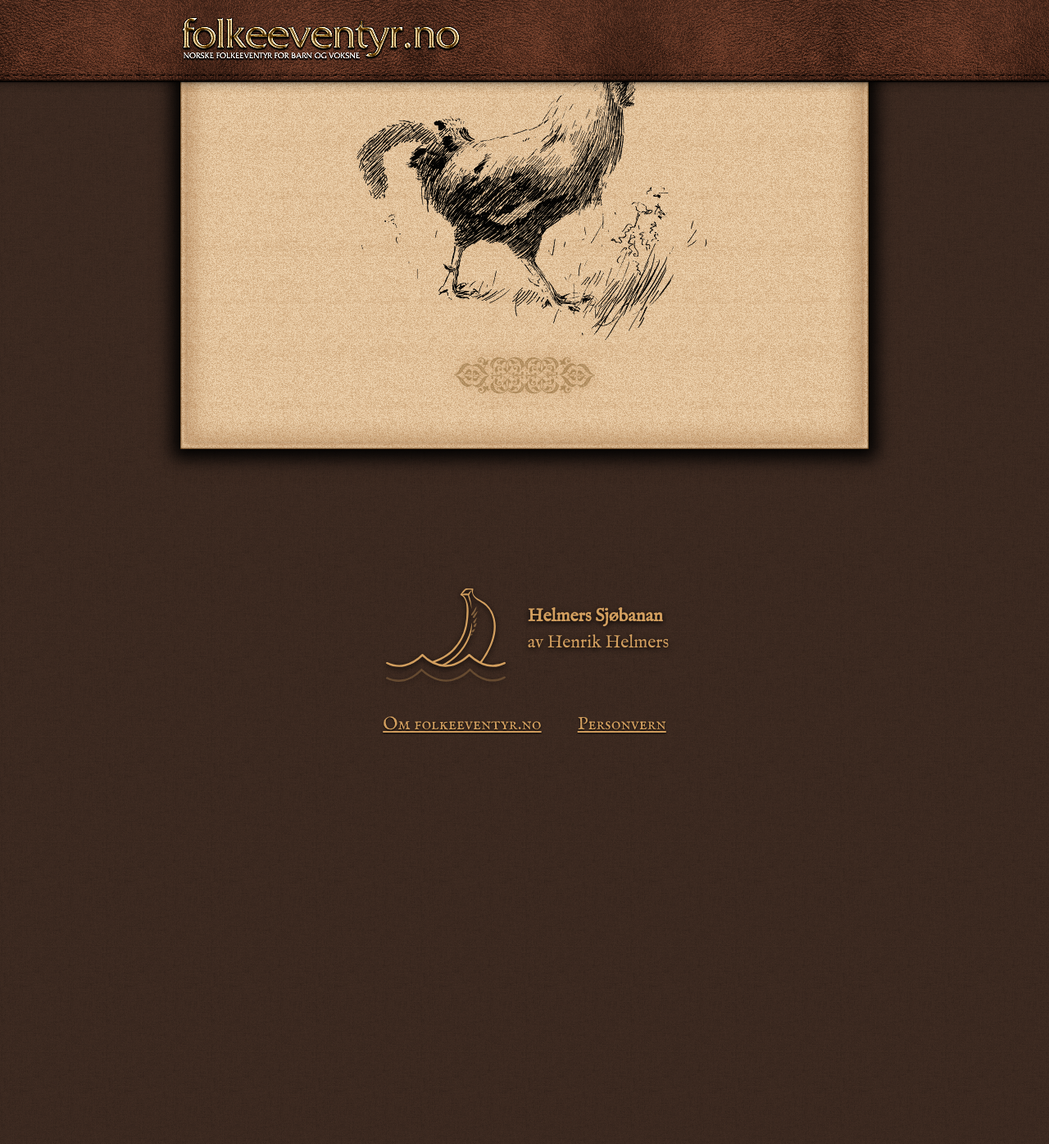
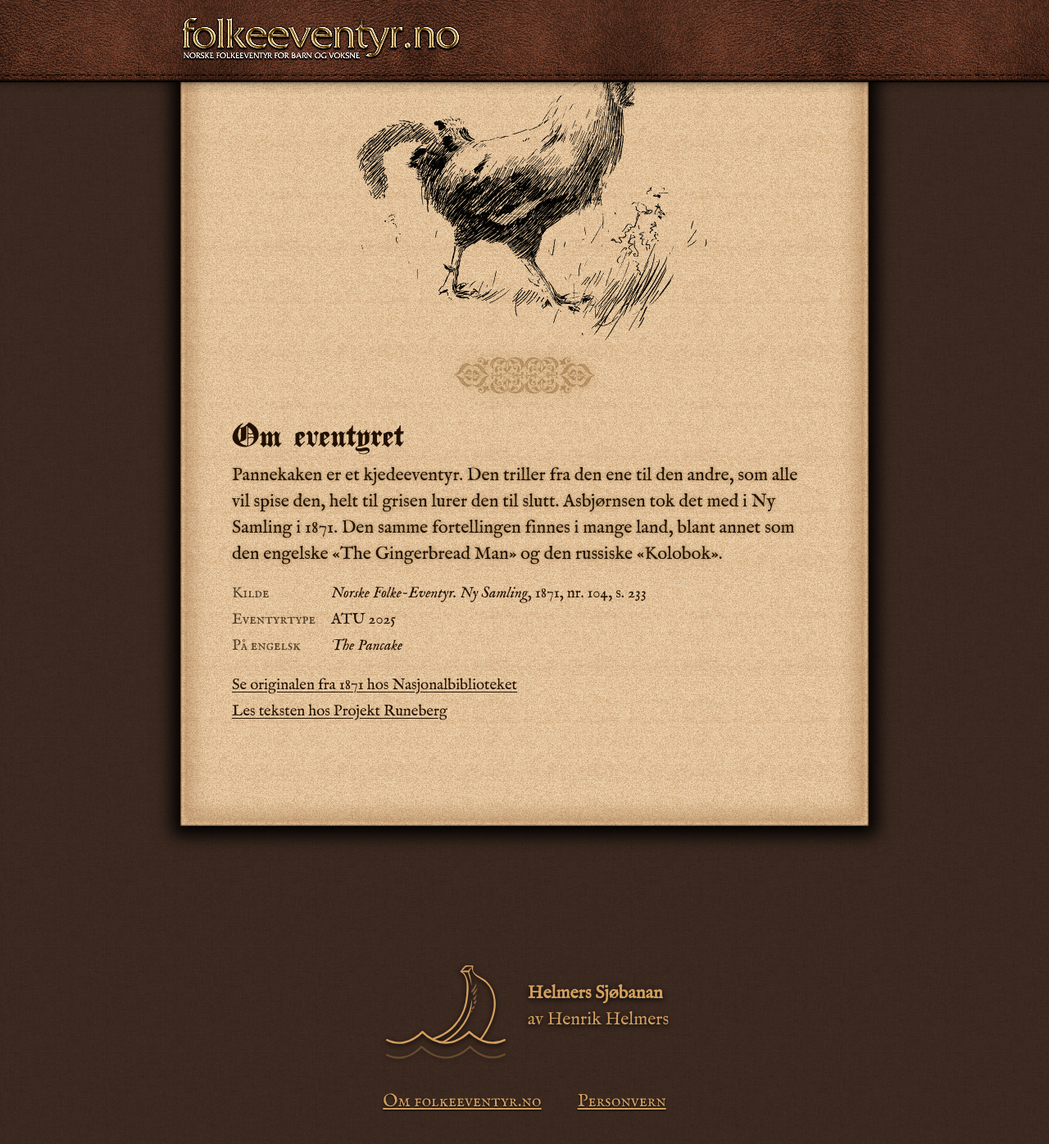
Before and after one commit to henrikhelmers/folkeeventyr.no, a Jekyll site: the page built from _posts/1111-11-11-pannekaken.md, in a window 1280 px wide and 1400 px high, scrolled down 4422 px. Shown: the top 1396 px of the window at 82% size. Built offline with Jekyll 4.4.1, drawn with Linux system fonts in a browser that asks for light colours; before the commit the page ends 5362 px from its top, so only the background shows below that.

Commit message:
feat: show where each story comes from, with links to the original book and text

```diff
--- a/_includes/head.html
+++ b/_includes/head.html
@@ -35,6 +35,16 @@
       "inLanguage": "nb",
       "genre": "Folkeeventyr",
       "keywords": {{ page.tags | join: ", " | jsonify }},
+      {% assign samling = site.data.samlinger[page.kilde.samling] %}
+      {% if samling %}
+      "isBasedOn": {
+        "@type": "Book",
+        "name": {{ samling.tittel | jsonify }},
+        "datePublished": "{{ page.kilde.utgitt | default: samling.utgitt }}",
+        "author": [{% for forfatter in samling.forfattere %}{ "@type": "Person", "name": {{ forfatter | jsonify }} }{% unless forloop.last %}, {% endunless %}{% endfor %}],
+        "url": "https://urn.nb.no/{{ samling.nb }}"
+      },
+      {% endif %}
       "isPartOf": { "@type": "WebSite", "name": {{ site.title | jsonify }}, "url": {{ site.url | jsonify }} }
     }
   </script>
--- /dev/null
+++ b/_includes/kilder.html
@@ -0,0 +1,32 @@
+{% assign kilde = page.kilde %}
+{% assign samling = site.data.samlinger[kilde.samling] %}
+{% if kilde.side %}
+  {% assign bilde = kilde.side | plus: samling.nb_forskyvning | prepend: "000" | slice: -4, 4 | prepend: "_" %}
+{% endif %}
+<section class="om-eventyret">
+  <h2>Om eventyret</h2>
+  {{ page.om | markdownify }}
+
+  <dl>
+    <dt>Kilde</dt>
+    <dd>
+      <cite>{{ samling.tittel }}</cite>, {{ kilde.utgitt | default: samling.utgitt }}{% if kilde.nr %}, nr.&nbsp;{{ kilde.nr }}{% endif %}{% if kilde.side %}, s.&nbsp;{{ kilde.side }}{% endif %}
+    </dd>
+    {% if kilde.atu %}
+      <dt>Eventyrtype</dt>
+      <dd><abbr title="Aarne–Thompson–Uther">ATU</abbr> {{ kilde.atu }}</dd>
+    {% endif %}
+    {% if kilde.engelsk %}
+      <dt>På engelsk</dt>
+      <dd><i lang="en">{{ kilde.engelsk }}</i></dd>
+    {% endif %}
+  </dl>
+
+  <ul class="kildelenker">
+    <li><a href="https://urn.nb.no/{{ samling.nb }}{{ bilde }}">Se originalen fra {{ samling.utgitt }} hos Nasjonalbiblioteket</a></li>
+    {% if kilde.runeberg %}
+      {% assign kapittel = kilde.runeberg | prepend: "00" | slice: -3, 3 %}
+      <li><a href="https://runeberg.org/folkeven/{{ kapittel }}.html">Les teksten hos Projekt Runeberg</a></li>
+    {% endif %}
+  </ul>
+</section>
--- a/_layouts/post.html
+++ b/_layouts/post.html
@@ -87,4 +87,8 @@ layout: default
       </div>
     {% endif %}
 
+    {% if page.kilde %}
+      {% include kilder.html %}
+    {% endif %}
+
   </article>
--- a/_posts/1111-11-11-pannekaken.md
+++ b/_posts/1111-11-11-pannekaken.md
@@ -6,6 +6,18 @@ images:
   - /gamle/pannekaken.png
 tags:
   - grisen
+kilde:
+  samling: ny_samling
+  nr: 104
+  side: 233
+  atu: "2025"
+  engelsk: The Pancake
+  runeberg: 5
+om: >
+  Pannekaken er et kjedeeventyr. Den triller fra den ene til den andre, som
+  alle vil spise den, helt til grisen lurer den til slutt. Asbjørnsen tok det
+  med i Ny Samling i 1871. Den samme fortellingen finnes i mange land, blant
+  annet som den engelske «The Gingerbread Man» og den russiske «Kolobok».
 ---
 
 
--- a/style/style.sass
+++ b/style/style.sass
@@ -348,6 +348,36 @@ article
       text-decoration: none
       vertical-align: -0.15em
 
+  .om-eventyret
+    clear: both
+    padding-bottom: $line-height * 2
+
+    p
+      margin-top: $line-height * 0.5
+
+    dl, .kildelenker
+      margin: $line-height * 0.5 7.5% 0
+      padding: 0
+      font-size: 0.85em
+
+    dl
+      display: grid
+      grid-template-columns: max-content 1fr
+      gap: 0 1em
+
+    dt
+      font-family: FellEnglish-SC, FellEnglish, Georgia, serif
+      opacity: 0.75
+
+    dd
+      margin: 0
+
+    abbr
+      text-decoration: none
+
+    .kildelenker
+      list-style: none
+
 
 .sjøbanan
   display: flex
```
Also changed, not shown: _data/samlinger.yml (added, +9 -0 lines), _posts/1111-11-11-kullbrenneren.md (+14 -0 lines), README.md, 1 other file.
